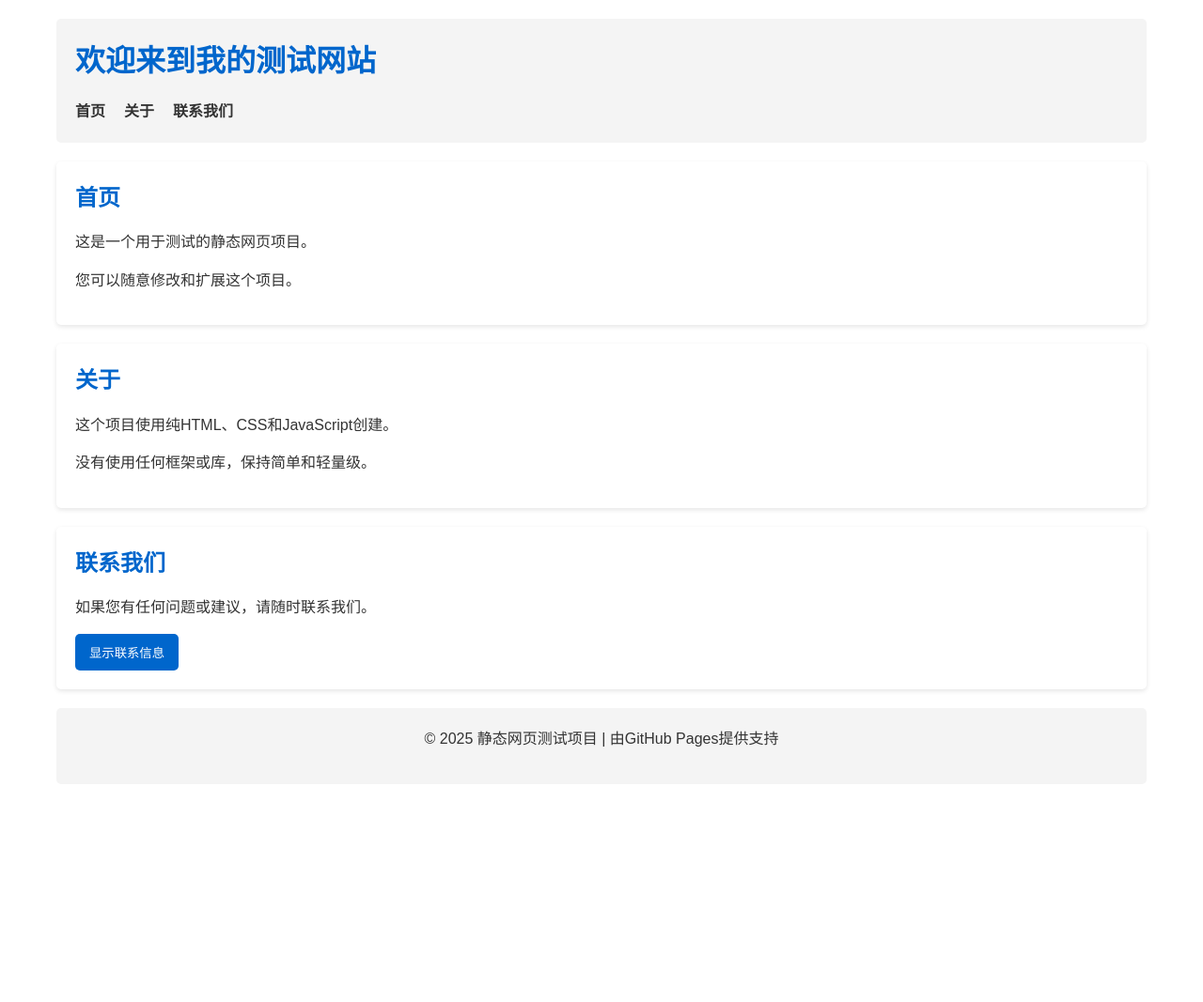
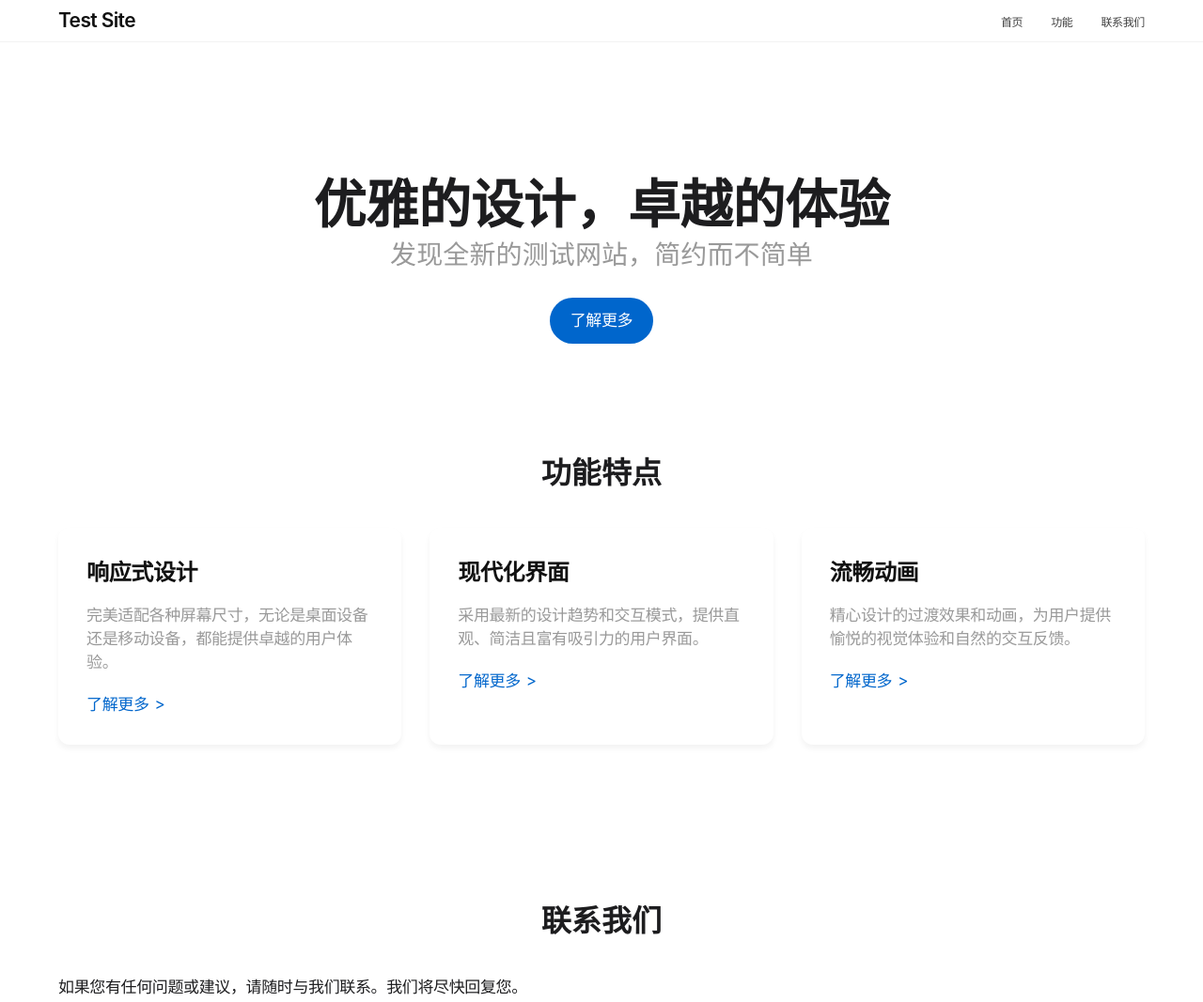
Before and after one commit to wstjf123/static-web-test, a plain HTML site: page index.html in a window 1280 px wide. Shown: the top 1067 px of the page at 94% size. Before the commit the page ends 855 px from the top, so only its background shows below. Drawn offline with Linux system fonts and the light colour scheme.

Commit message:
更新为苹果风格设计

```diff
--- /dev/null
+++ b/css/apple-styles.css
@@ -0,0 +1,329 @@
+/* 苹果风格的样式表 */
+:root {
+  --apple-blue: #06c;
+  --apple-black: #111;
+  --apple-gray: #999;
+  --apple-light-gray: #f5f5f7;
+  --apple-background: #fff;
+  --apple-text: #1d1d1f;
+  --apple-border-radius: 12px;
+  --apple-transition: all 0.3s cubic-bezier(0.42, 0, 0.58, 1);
+  --apple-box-shadow: 0 20px 40px rgba(0, 0, 0, 0.08);
+  --apple-font: 'SF Pro Display', -apple-system, BlinkMacSystemFont, 'Segoe UI', Roboto, sans-serif;
+}
+
+* {
+  margin: 0;
+  padding: 0;
+  box-sizing: border-box;
+}
+
+html {
+  font-size: 62.5%; /* 10px = 1rem */
+}
+
+body {
+  font-family: var(--apple-font);
+  background-color: var(--apple-background);
+  color: var(--apple-text);
+  line-height: 1.47059;
+  font-weight: 400;
+  letter-spacing: -0.022em;
+  font-size: 1.7rem;
+  max-width: 100%;
+  margin: 0;
+  padding: 0;
+  overflow-x: hidden;
+  -webkit-font-smoothing: antialiased;
+  -moz-osx-font-smoothing: grayscale;
+  transition: var(--apple-transition);
+}
+
+.container {
+  width: 100%;
+  max-width: 1200px;
+  margin: 0 auto;
+  padding: 0 22px;
+}
+
+/* 导航样式 */
+.header {
+  background-color: rgba(255, 255, 255, 0.8);
+  backdrop-filter: blur(20px);
+  -webkit-backdrop-filter: blur(20px);
+  position: fixed;
+  top: 0;
+  left: 0;
+  right: 0;
+  z-index: 9999;
+  padding: 0;
+  transition: var(--apple-transition);
+  border-bottom: 1px solid rgba(0, 0, 0, 0.05);
+}
+
+.nav-container {
+  max-width: 1200px;
+  margin: 0 auto;
+  display: flex;
+  justify-content: space-between;
+  align-items: center;
+  padding: 0 22px;
+  height: 44px;
+}
+
+.logo {
+  font-size: 2.1rem;
+  font-weight: 600;
+  color: var(--apple-black);
+  text-decoration: none;
+  letter-spacing: -0.03em;
+}
+
+.nav-menu {
+  display: flex;
+  list-style: none;
+}
+
+.nav-item {
+  margin-left: 30px;
+}
+
+.nav-link {
+  color: var(--apple-black);
+  text-decoration: none;
+  font-size: 1.2rem;
+  font-weight: 400;
+  opacity: 0.8;
+  transition: var(--apple-transition);
+}
+
+.nav-link:hover {
+  opacity: 1;
+  color: var(--apple-blue);
+}
+
+/* 主要内容区域 */
+main {
+  padding-top: 88px;
+}
+
+.hero {
+  display: flex;
+  flex-direction: column;
+  align-items: center;
+  justify-content: center;
+  text-align: center;
+  padding: 100px 0 60px;
+}
+
+.hero-title {
+  font-size: 5.6rem;
+  font-weight: 600;
+  line-height: 1.07143;
+  letter-spacing: -0.005em;
+  margin-bottom: 8px;
+}
+
+.hero-subtitle {
+  font-size: 2.8rem;
+  font-weight: 400;
+  line-height: 1.10722;
+  letter-spacing: 0.004em;
+  color: var(--apple-gray);
+  margin-bottom: 30px;
+}
+
+/* 模块卡片 */
+.section-container {
+  padding: 60px 0;
+}
+
+.section-title {
+  font-size: 3.2rem;
+  font-weight: 600;
+  line-height: 1.125;
+  letter-spacing: 0.004em;
+  margin-bottom: 40px;
+  text-align: center;
+}
+
+.card-grid {
+  display: grid;
+  grid-template-columns: repeat(auto-fit, minmax(320px, 1fr));
+  gap: 30px;
+  margin-bottom: 50px;
+}
+
+.card {
+  background-color: #fff;
+  border-radius: var(--apple-border-radius);
+  overflow: hidden;
+  box-shadow: 0 4px 6px rgba(0, 0, 0, 0.05);
+  transition: var(--apple-transition);
+  transform: translateY(0);
+  padding: 30px;
+  cursor: pointer;
+}
+
+.card:hover {
+  transform: translateY(-6px);
+  box-shadow: var(--apple-box-shadow);
+}
+
+.card-title {
+  font-size: 2.4rem;
+  font-weight: 600;
+  margin-bottom: 16px;
+  color: var(--apple-black);
+}
+
+.card-text {
+  font-size: 1.7rem;
+  color: var(--apple-gray);
+  line-height: 1.47059;
+  margin-bottom: 20px;
+}
+
+/* 按钮样式 */
+.button {
+  display: inline-block;
+  padding: 12px 22px;
+  background-color: var(--apple-blue);
+  color: white;
+  border: none;
+  border-radius: 980px;
+  font-size: 1.7rem;
+  font-weight: 400;
+  text-align: center;
+  cursor: pointer;
+  transition: var(--apple-transition);
+  text-decoration: none;
+}
+
+.button:hover {
+  opacity: 0.9;
+  transform: scale(1.02);
+}
+
+.link-button {
+  display: inline-flex;
+  align-items: center;
+  color: var(--apple-blue);
+  font-size: 1.7rem;
+  font-weight: 400;
+  text-decoration: none;
+}
+
+.link-button:after {
+  content: '>';
+  margin-left: 6px;
+  transition: var(--apple-transition);
+}
+
+.link-button:hover:after {
+  margin-left: 10px;
+}
+
+/* 联系信息 */
+.contact-info {
+  background-color: var(--apple-light-gray);
+  border-radius: var(--apple-border-radius);
+  padding: 0;
+  max-height: 0;
+  overflow: hidden;
+  margin-top: 0;
+  transition: all 0.5s cubic-bezier(0.42, 0, 0.58, 1);
+  opacity: 0;
+}
+
+.contact-info.visible {
+  padding: 30px;
+  max-height: 200px;
+  margin-top: 20px;
+  opacity: 1;
+}
+
+.contact-item {
+  display: flex;
+  align-items: center;
+  margin-bottom: 12px;
+}
+
+.contact-item:last-child {
+  margin-bottom: 0;
+}
+
+.contact-icon {
+  margin-right: 10px;
+  color: var(--apple-blue);
+}
+
+/* 页脚 */
+.footer {
+  background-color: var(--apple-light-gray);
+  padding: 40px 0;
+  text-align: center;
+  font-size: 1.2rem;
+  color: var(--apple-gray);
+  margin-top: 100px;
+}
+
+.footer-text {
+  margin-bottom: 0;
+}
+
+/* 动画效果 */
+@keyframes fadeIn {
+  from { opacity: 0; }
+  to { opacity: 1; }
+}
+
+@keyframes slideUp {
+  from { transform: translateY(40px); opacity: 0; }
+  to { transform: translateY(0); opacity: 1; }
+}
+
+.fade-in {
+  opacity: 0;
+  animation: fadeIn 1s forwards;
+}
+
+.slide-up {
+  opacity: 0;
+  transform: translateY(40px);
+  animation: slideUp 1s forwards;
+}
+
+/* 淡入动画延迟 */
+.delay-1 { animation-delay: 0.1s; }
+.delay-2 { animation-delay: 0.2s; }
+.delay-3 { animation-delay: 0.3s; }
+.delay-4 { animation-delay: 0.4s; }
+.delay-5 { animation-delay: 0.5s; }
+
+/* 响应式设计 */
+@media (max-width: 768px) {
+  html {
+    font-size: 55%;
+  }
+
+  .nav-container {
+    padding: 0 16px;
+  }
+
+  .nav-menu {
+    display: none; /* 移动端菜单需要JS交互，这里先隐藏 */
+  }
+
+  .hero-title {
+    font-size: 4rem;
+  }
+
+  .hero-subtitle {
+    font-size: 2.2rem;
+  }
+
+  .card-grid {
+    grid-template-columns: 1fr;
+  }
+}
--- a/index.html
+++ b/index.html
@@ -3,50 +3,88 @@
 <head>
     <meta charset="UTF-8">
     <meta name="viewport" content="width=device-width, initial-scale=1.0">
-    <title>静态网页测试</title>
-    <link rel="stylesheet" href="css/styles.css">
-    <link rel="stylesheet" href="css/animations.css">
+    <title>苹果风格测试网站</title>
+    <link rel="stylesheet" href="css/apple-styles.css">
+    <link rel="stylesheet" href="https://cdnjs.cloudflare.com/ajax/libs/font-awesome/6.4.0/css/all.min.css">
 </head>
 <body>
-    <header>
-        <h1>欢迎来到我的测试网站</h1>
-        <nav>
-            <ul>
-                <li><a href="#home">首页</a></li>
-                <li><a href="#about">关于</a></li>
-                <li><a href="#contact">联系我们</a></li>
-            </ul>
-        </nav>
+    <header class="header">
+        <div class="nav-container">
+            <a href="#" class="logo">Test Site</a>
+            <nav>
+                <ul class="nav-menu">
+                    <li class="nav-item"><a href="#home" class="nav-link">首页</a></li>
+                    <li class="nav-item"><a href="#features" class="nav-link">功能</a></li>
+                    <li class="nav-item"><a href="#contact" class="nav-link">联系我们</a></li>
+                </ul>
+            </nav>
+        </div>
     </header>
 
     <main>
-        <section id="home">
-            <h2>首页</h2>
-            <p>这是一个用于测试的静态网页项目。</p>
-            <p>您可以随意修改和扩展这个项目。</p>
+        <section id="home" class="hero">
+            <div class="container">
+                <h1 class="hero-title fade-in">优雅的设计，卓越的体验</h1>
+                <h2 class="hero-subtitle fade-in delay-1">发现全新的测试网站，简约而不简单</h2>
+                <a href="#features" class="button fade-in delay-2">了解更多</a>
+            </div>
         </section>
 
-        <section id="about">
-            <h2>关于</h2>
-            <p>这个项目使用纯HTML、CSS和JavaScript创建。</p>
-            <p>没有使用任何框架或库，保持简单和轻量级。</p>
+        <section id="features" class="section-container">
+            <div class="container">
+                <h2 class="section-title slide-up">功能特点</h2>
+
+                <div class="card-grid">
+                    <div class="card slide-up delay-1">
+                        <h3 class="card-title">响应式设计</h3>
+                        <p class="card-text">完美适配各种屏幕尺寸，无论是桌面设备还是移动设备，都能提供卓越的用户体验。</p>
+                        <a href="#" class="link-button">了解更多</a>
+                    </div>
+
+                    <div class="card slide-up delay-2">
+                        <h3 class="card-title">现代化界面</h3>
+                        <p class="card-text">采用最新的设计趋势和交互模式，提供直观、简洁且富有吸引力的用户界面。</p>
+                        <a href="#" class="link-button">了解更多</a>
+                    </div>
+
+                    <div class="card slide-up delay-3">
+                        <h3 class="card-title">流畅动画</h3>
+                        <p class="card-text">精心设计的过渡效果和动画，为用户提供愉悦的视觉体验和自然的交互反馈。</p>
+                        <a href="#" class="link-button">了解更多</a>
+                    </div>
+                </div>
+            </div>
         </section>
 
-        <section id="contact">
-            <h2>联系我们</h2>
-            <p>如果您有任何问题或建议，请随时联系我们。</p>
-            <button id="showInfo">显示联系信息</button>
-            <div id="contactInfo">
-                <p>邮箱: example@example.com</p>
-                <p>电话: 123-456-7890</p>
+        <section id="contact" class="section-container">
+            <div class="container">
+                <h2 class="section-title slide-up">联系我们</h2>
+                <p class="slide-up delay-1">如果您有任何问题或建议，请随时与我们联系。我们将尽快回复您。</p>
+
+                <div class="slide-up delay-2" style="text-align: center; margin-top: 30px;">
+                    <button id="showInfo" class="button">显示联系信息</button>
+                </div>
+
+                <div id="contactInfo" class="contact-info">
+                    <div class="contact-item">
+                        <i class="fas fa-envelope contact-icon"></i>
+                        <p>邮箱: example@example.com</p>
+                    </div>
+                    <div class="contact-item">
+                        <i class="fas fa-phone contact-icon"></i>
+                        <p>电话: 123-456-7890</p>
+                    </div>
+                </div>
             </div>
         </section>
     </main>
 
-    <footer>
-        <p>&copy; 2025 静态网页测试项目 | 由GitHub Pages提供支持</p>
+    <footer class="footer">
+        <div class="container">
+            <p class="footer-text">&copy; 2025 苹果风格测试网站 | 由GitHub Pages提供支持</p>
+        </div>
     </footer>
 
-    <script src="js/main.js"></script>
+    <script src="js/apple-script.js"></script>
 </body>
 </html>
--- /dev/null
+++ b/js/apple-script.js
@@ -0,0 +1,129 @@
+// 苹果风格的JavaScript脚本
+document.addEventListener('DOMContentLoaded', function() {
+    // 获取元素
+    const showInfoButton = document.getElementById('showInfo');
+    const contactInfo = document.getElementById('contactInfo');
+
+    // 联系信息展示/隐藏功能
+    if (showInfoButton && contactInfo) {
+        showInfoButton.addEventListener('click', function() {
+            contactInfo.classList.toggle('visible');
+
+            if (contactInfo.classList.contains('visible')) {
+                showInfoButton.textContent = '隐藏联系信息';
+            } else {
+                showInfoButton.textContent = '显示联系信息';
+            }
+        });
+    }
+
+    // 平滑滚动功能
+    const navLinks = document.querySelectorAll('.nav-link');
+    const logo = document.querySelector('.logo');
+
+    // 添加logo点击事件
+    if (logo) {
+        logo.addEventListener('click', function(e) {
+            e.preventDefault();
+            window.scrollTo({
+                top: 0,
+                behavior: 'smooth'
+            });
+        });
+    }
+
+    // 添加导航链接点击事件
+    navLinks.forEach(link => {
+        link.addEventListener('click', function(e) {
+            e.preventDefault();
+
+            const targetId = this.getAttribute('href').substring(1);
+            const targetElement = document.getElementById(targetId);
+
+            if (targetElement) {
+                window.scrollTo({
+                    top: targetElement.offsetTop - 44, // 44px 是导航栏的高度
+                    behavior: 'smooth'
+                });
+            }
+        });
+    });
+
+    // 添加当前年份到页脚
+    const footerText = document.querySelector('.footer-text');
+    if (footerText) {
+        const currentYear = new Date().getFullYear();
+        footerText.innerHTML = footerText.innerHTML.replace('2025', currentYear);
+    }
+
+    // 滚动动画 - 当元素进入视口时触发动画
+    const animatedElements = document.querySelectorAll('.slide-up, .fade-in');
+
+    // 创建滚动观察器
+    const observer = new IntersectionObserver((entries) => {
+        entries.forEach(entry => {
+            if (entry.isIntersecting) {
+                // 添加活跃类
+                if (entry.target.classList.contains('slide-up')) {
+                    entry.target.style.opacity = '1';
+                    entry.target.style.transform = 'translateY(0)';
+                } else if (entry.target.classList.contains('fade-in')) {
+                    entry.target.style.opacity = '1';
+                }
+
+                // 只触发一次
+                observer.unobserve(entry.target);
+            }
+        });
+    }, {
+        threshold: 0.1,
+        rootMargin: '0px 0px -50px 0px'
+    });
+
+    // 开始观察所有动画元素
+    animatedElements.forEach(element => {
+        observer.observe(element);
+    });
+
+    // 导航栏滚动效果
+    const header = document.querySelector('.header');
+    let lastScrollTop = 0;
+
+    window.addEventListener('scroll', function() {
+        const scrollTop = window.pageYOffset || document.documentElement.scrollTop;
+
+        // 导航栏透明度调整
+        if (scrollTop > 50) {
+            header.style.boxShadow = '0 4px 10px rgba(0, 0, 0, 0.04)';
+        } else {
+            header.style.boxShadow = 'none';
+        }
+
+        lastScrollTop = scrollTop;
+    });
+
+    // 卡片悬停效果增强
+    const cards = document.querySelectorAll('.card');
+
+    cards.forEach(card => {
+        card.addEventListener('mouseenter', function() {
+            this.style.transform = 'translateY(-10px)';
+        });
+
+        card.addEventListener('mouseleave', function() {
+            this.style.transform = 'translateY(0)';
+        });
+    });
+
+    // 页面加载完成后的初始动画
+    setTimeout(() => {
+        document.querySelectorAll('.fade-in, .slide-up').forEach(el => {
+            el.style.opacity = '1';
+            if (el.classList.contains('slide-up')) {
+                el.style.transform = 'translateY(0)';
+            }
+        });
+    }, 300);
+
+    console.log('苹果风格网站初始化完成');
+});
```
